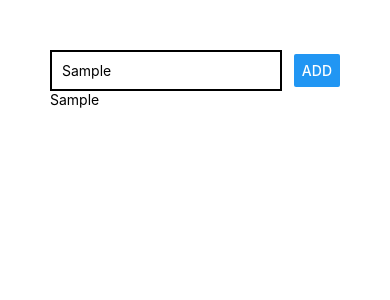
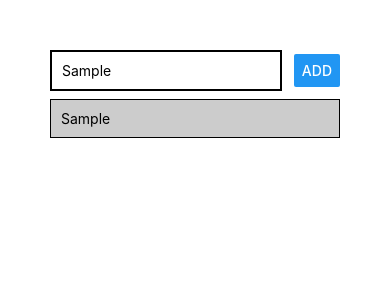
Before and after one commit to darktydus/estudo, a React Native app: screen / in a window 390 px wide. Both pictures are taken after typing "Sample" into the empty fields and a click on the button "ADD". Shown: the top 300 px of the page. Built offline with nearby package versions, Linux system fonts and the light colour scheme.

Commit message:
listagem de itens

```diff
--- a/App.js
+++ b/App.js
@@ -32,8 +32,11 @@ export default function App() {
         />
         <Button title= "ADD" onPress={addGoalHandler}/>
       </View>
-      <View style={styles.inputContainer}>
-        {courseGoals.map((goal) => <Text>{goal}</Text>)}
+      <View>
+        {courseGoals.map((goal) =>
+        <View style={styles.listItem}>
+          <Text key={goal}>{goal}</Text>
+          </View>)}
       </View>
     </View>
   );
@@ -52,5 +55,13 @@ const styles = StyleSheet.create({
     width:"80%",
     borderColor: 'black',
     borderWidth: 2,
-    padding: 10}
+    padding: 10
+  },
+  listItem: {
+    padding: 10,
+    marginVertical: 8,
+    backgroundColor: "#ccc",
+    borderColor: "black",
+    borderWidth: 1,
+  }
 });
```
